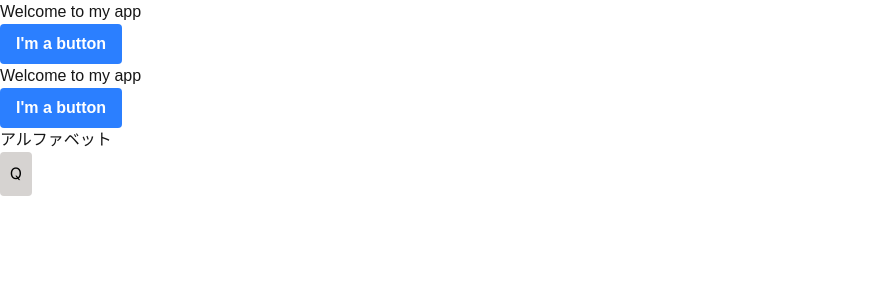
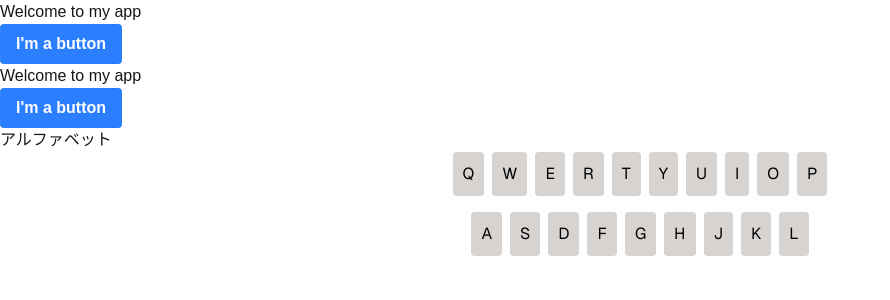
Before and after one commit to taminororo/wordle, a Next.js app: page / in a window 1280 px wide. Shown: the top 300 px of the page, without its empty margins (0-890 px from the left). Built offline with nearby package versions, Linux system fonts and the light colour scheme.

Commit message:
[add]grid-flow-colとauto-cols-maxの合わせ技でキーボードを2列作成

```diff
--- a/components/AlphabetButton.tsx
+++ b/components/AlphabetButton.tsx
@@ -1,8 +1,8 @@
-function AlphabetButton() {
+function AlphabetButton({ label }: { label:string}) {
   return (
-    <div className="p-2.5 bg-stone-300 rounded-sm inline-flex flex-col justify-center items-center gap-2.5">
+    <div className="p-2.5 bg-stone-300 rounded-sm inline-flex flex-col justify-center items-center">
         <button className="text-black text-base font-normal font-sans">
-            Q
+            {label}
         </button>
     </div>
   )
--- a/src/app/page.tsx
+++ b/src/app/page.tsx
@@ -8,10 +8,43 @@ export default function MyApp() {
       <h1>Welcome to my app</h1>
       <Button />
       <App /> {/* 呼び出せば、Appコンポーネントも表示されます */}
-      <div>
+
       <h1>アルファベット</h1>
-      <AlphabetButton />
+      {/*<div className="grid grid-cols-2 gap-2.5">*/}
+      {/*<div className="grid grid-cols-2 gap-8">*/}
+      <div className="flex justify-center">
+          <div className="grid grid-flow-col auto-cols-max gap-2 mb-4">
+            <AlphabetButton label="Q"/>
+            <AlphabetButton label="W"/>
+            <AlphabetButton label="E"/>
+            <AlphabetButton label="R"/>
+            <AlphabetButton label="T"/>
+            <AlphabetButton label="Y"/>
+            <AlphabetButton label="U"/>
+            <AlphabetButton label="I"/>
+            <AlphabetButton label="O"/>
+            <AlphabetButton label="P"/>
+          </div>
       </div>
+      <div className="flex justify-center">
+          <div className="grid grid-flow-col auto-cols-max gap-2 mb-4">
+            <AlphabetButton label="A"/>
+            <AlphabetButton label="S"/>
+            <AlphabetButton label="D"/>
+            <AlphabetButton label="F"/>
+            <AlphabetButton label="G"/>
+            <AlphabetButton label="H"/>
+            <AlphabetButton label="J"/>
+            <AlphabetButton label="K"/>
+            <AlphabetButton label="L"/>
+          </div>
+      </div>
+
+
+
+
+
+      {/*</div>*/}
     </div>
 
   );
```
